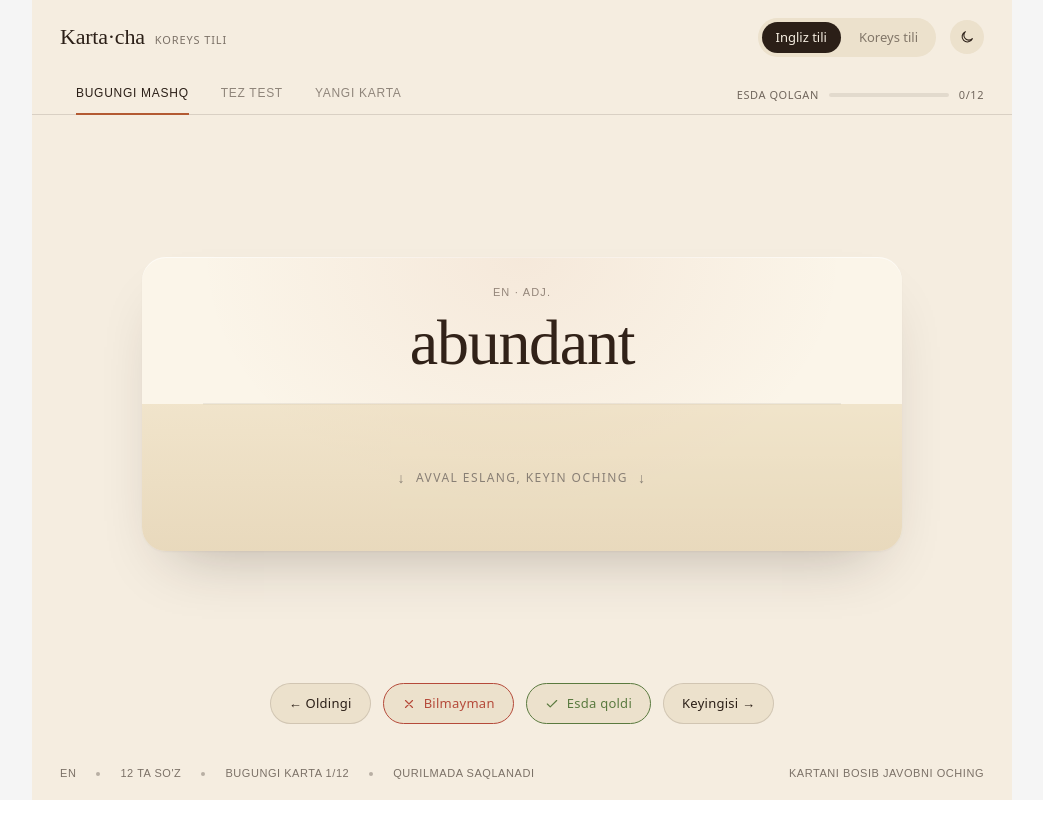
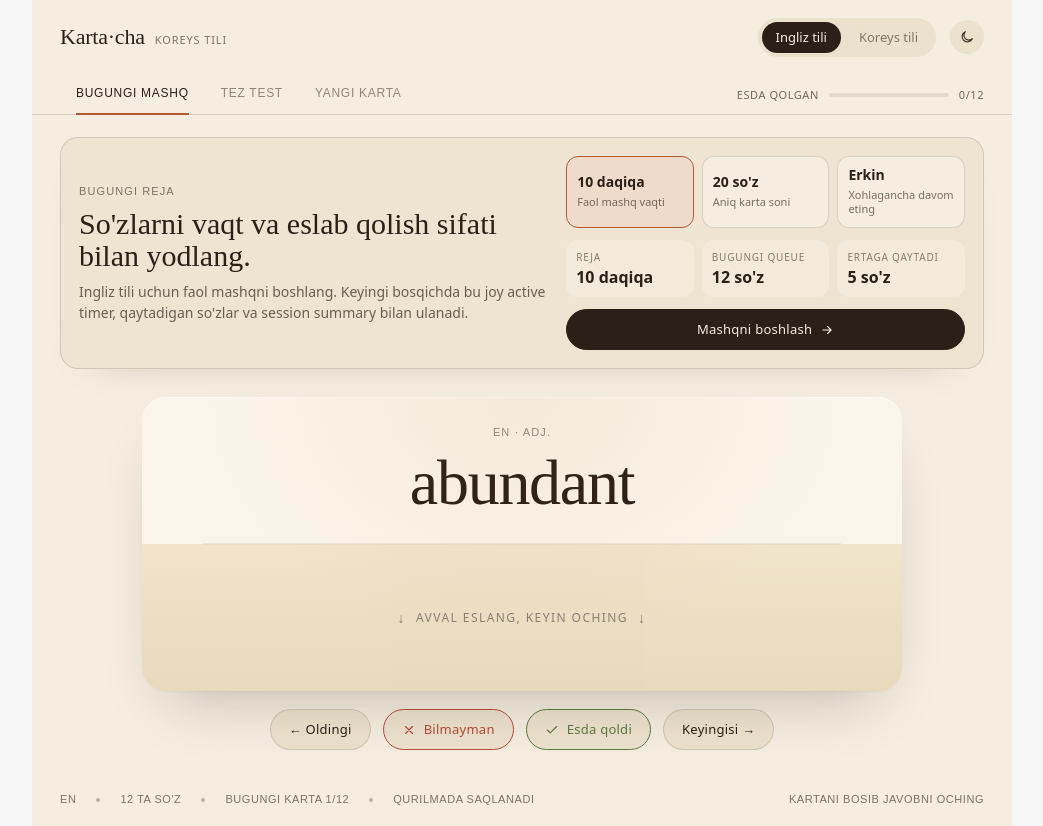
Before and after one commit to azamoff13-droid/kartacha, a Next.js app: page / in a window 1280 px wide. Shown: the whole page, without its empty margins (118-1161 px from the left). Before the commit the page ends 800 px from the top, so only its background shows below. Built offline with nearby package versions, Linux system fonts and the light colour scheme.

Commit message:
Start product direction dashboard

```diff
--- a/src/components/FlashcardApp.tsx
+++ b/src/components/FlashcardApp.tsx
@@ -76,6 +76,12 @@ const IconX = () => (
 const IconArrow = () => (
   <svg width="14" height="14" viewBox="0 0 24 24" fill="none" stroke="currentColor" strokeWidth="2" strokeLinecap="round" strokeLinejoin="round"><path d="M5 12h14M13 6l6 6-6 6"/></svg>
 );
+
+const DAILY_GOALS = [
+  { key: "time", label: "10 daqiqa", hint: "Faol mashq vaqti" },
+  { key: "count", label: "20 so'z", hint: "Aniq karta soni" },
+  { key: "free", label: "Erkin", hint: "Xohlagancha davom eting" },
+];
 
 function cardId(c: any) { return c.front; }
 
@@ -272,6 +278,7 @@ export function FlashcardApp({ label = "Karta·cha" }: { label?: string }) {
   const [index, setIndex] = useState(0);
   const [revealed, setRevealed] = useState(false);
   const [mode, setMode] = useState('cards');
+  const [selectedGoal, setSelectedGoal] = useState("time");
 
   useEffect(() => {
     setIndex((i) => (i >= allCards.length ? 0 : i));
@@ -283,6 +290,10 @@ export function FlashcardApp({ label = "Karta·cha" }: { label?: string }) {
   const knownCount = Object.keys(knownSet).filter((k) => knownSet[k]).length;
   const progress = allCards.length ? knownCount / allCards.length : 0;
   const currentCardLabel = allCards.length ? `${index + 1}/${allCards.length}` : "0/0";
+  const unseenCount = Math.max(allCards.length - knownCount, 0);
+  const plannedCards = selectedGoal === "count" ? Math.min(20, allCards.length) : Math.min(12, allCards.length);
+  const tomorrowDue = Math.min(unseenCount, Math.max(2, Math.ceil(unseenCount * 0.35)));
+  const selectedGoalMeta = DAILY_GOALS.find((goal) => goal.key === selectedGoal);
 
   const next = useCallback(() => {
     setIndex((i) => (i + 1) % allCards.length);
@@ -347,6 +358,58 @@ export function FlashcardApp({ label = "Karta·cha" }: { label?: string }) {
         </div>
       </div>
 
+      {mode === "cards" && (
+        <section className="fc-start-panel" aria-label="Bugungi mashq rejasi">
+          <div className="fc-start-copy">
+            <span className="fc-eyebrow">Bugungi reja</span>
+            <h1>So&apos;zlarni vaqt va eslab qolish sifati bilan yodlang.</h1>
+            <p>
+              {deckName} uchun faol mashqni boshlang. Keyingi bosqichda bu joy
+              active timer, qaytadigan so&apos;zlar va session summary bilan ulanadi.
+            </p>
+          </div>
+          <div className="fc-goal-box">
+            <div className="fc-goal-tabs" role="tablist" aria-label="Kunlik reja">
+              {DAILY_GOALS.map((goal) => (
+                <button
+                  key={goal.key}
+                  className={`fc-goal-tab ${selectedGoal === goal.key ? "active" : ""}`}
+                  onClick={() => setSelectedGoal(goal.key)}
+                  role="tab"
+                  aria-selected={selectedGoal === goal.key}
+                >
+                  <strong>{goal.label}</strong>
+                  <span>{goal.hint}</span>
+                </button>
+              ))}
+            </div>
+            <div className="fc-start-stats" aria-label="Mashq signallari">
+              <div>
+                <span>Reja</span>
+                <strong>{selectedGoalMeta?.label}</strong>
+              </div>
+              <div>
+                <span>Bugungi queue</span>
+                <strong>{plannedCards} so&apos;z</strong>
+              </div>
+              <div>
+                <span>Ertaga qaytadi</span>
+                <strong>{tomorrowDue} so&apos;z</strong>
+              </div>
+            </div>
+            <button
+              className="fc-btn primary fc-start-cta"
+              onClick={() => {
+                setMode("cards");
+                setRevealed(false);
+              }}
+            >
+              Mashqni boshlash <IconArrow/>
+            </button>
+          </div>
+        </section>
+      )}
+
       <div className="fc-body">
         {mode === "cards" && (
           <CardsMode
--- a/src/styles/flashcards.css
+++ b/src/styles/flashcards.css
@@ -133,6 +133,123 @@
   height: 100%;
   background: var(--accent);
   transition: width 250ms ease;
+}
+
+/* Guided-session start panel ----------------------------------------- */
+.fc-start-panel {
+  margin: 22px 28px 0;
+  padding: 18px;
+  border: 1px solid var(--rule);
+  border-radius: 18px;
+  background: color-mix(in oklab, var(--surf) 72%, var(--bg));
+  display: grid;
+  grid-template-columns: minmax(0, 1fr) minmax(320px, 0.85fr);
+  gap: 18px;
+  align-items: stretch;
+  box-shadow: 0 18px 40px -36px rgba(43, 31, 23, 0.35);
+}
+.fc-start-copy {
+  display: flex;
+  flex-direction: column;
+  justify-content: center;
+  gap: 8px;
+  min-width: 0;
+}
+.fc-eyebrow {
+  font-size: 11px;
+  letter-spacing: 0.1em;
+  text-transform: uppercase;
+  opacity: 0.58;
+  font-family: "Geist", sans-serif;
+}
+.fc-start-copy h1 {
+  margin: 0;
+  max-width: 620px;
+  font-family: "Newsreader", serif;
+  font-size: 30px;
+  line-height: 1.08;
+  font-weight: 500;
+}
+.fc-start-copy p {
+  max-width: 620px;
+  margin: 0;
+  font-size: 14px;
+  line-height: 1.5;
+  opacity: 0.68;
+}
+.fc-goal-box {
+  display: flex;
+  flex-direction: column;
+  gap: 12px;
+  min-width: 0;
+}
+.fc-goal-tabs {
+  display: grid;
+  grid-template-columns: repeat(3, minmax(0, 1fr));
+  gap: 8px;
+}
+.fc-goal-tab {
+  min-width: 0;
+  border: 1px solid var(--rule);
+  border-radius: 12px;
+  background: var(--bg);
+  color: var(--ink);
+  cursor: pointer;
+  padding: 10px;
+  text-align: left;
+  font: inherit;
+  transition: border-color 150ms, background 150ms, transform 120ms;
+}
+.fc-goal-tab:hover { background: var(--surf-2); }
+.fc-goal-tab.active {
+  border-color: var(--accent);
+  background: color-mix(in oklab, var(--accent) 12%, var(--bg));
+}
+.fc-goal-tab strong,
+.fc-goal-tab span {
+  display: block;
+  overflow-wrap: anywhere;
+}
+.fc-goal-tab strong {
+  font-size: 14px;
+  line-height: 1.2;
+}
+.fc-goal-tab span {
+  margin-top: 4px;
+  font-size: 11px;
+  line-height: 1.3;
+  opacity: 0.62;
+}
+.fc-start-stats {
+  display: grid;
+  grid-template-columns: repeat(3, minmax(0, 1fr));
+  gap: 8px;
+}
+.fc-start-stats div {
+  border-radius: 12px;
+  background: color-mix(in oklab, var(--bg) 72%, var(--surf));
+  padding: 10px;
+  min-width: 0;
+}
+.fc-start-stats span,
+.fc-start-stats strong {
+  display: block;
+  overflow-wrap: anywhere;
+}
+.fc-start-stats span {
+  font-size: 10px;
+  letter-spacing: 0.08em;
+  text-transform: uppercase;
+  opacity: 0.54;
+}
+.fc-start-stats strong {
+  margin-top: 4px;
+  font-size: 16px;
+  line-height: 1.2;
+}
+.fc-start-cta {
+  width: 100%;
+  justify-content: center;
 }
 
 /* Body / card area ---------------------------------------------------- */
@@ -455,3 +572,43 @@ textarea.fc-input { resize: vertical; min-height: 56px; font-size: 15px; }
   pointer-events: none;
 }
 .v-modern .fc-divider { background: var(--rule); }
+
+@media (max-width: 760px) {
+  .fc-top {
+    flex-wrap: wrap;
+    padding: 16px;
+  }
+  .fc-decks {
+    order: 3;
+    width: 100%;
+  }
+  .fc-deck { flex: 1; }
+  .fc-modes {
+    padding: 0 16px;
+    overflow-x: auto;
+  }
+  .fc-progress-wrap { display: none; }
+  .fc-start-panel {
+    margin: 16px 16px 0;
+    grid-template-columns: 1fr;
+    padding: 14px;
+  }
+  .fc-start-copy h1 { font-size: 24px; }
+  .fc-goal-tabs,
+  .fc-start-stats {
+    grid-template-columns: 1fr;
+  }
+  .fc-body { padding: 16px; }
+  .fc-actions {
+    flex-wrap: wrap;
+  }
+  .fc-btn {
+    flex: 1 1 calc(50% - 8px);
+    justify-content: center;
+  }
+  .fc-foot {
+    flex-wrap: wrap;
+    gap: 8px;
+    padding: 12px 16px 16px;
+  }
+}
```
Also changed, not shown: 2 other files (tests, documents, lock files or other folders).
